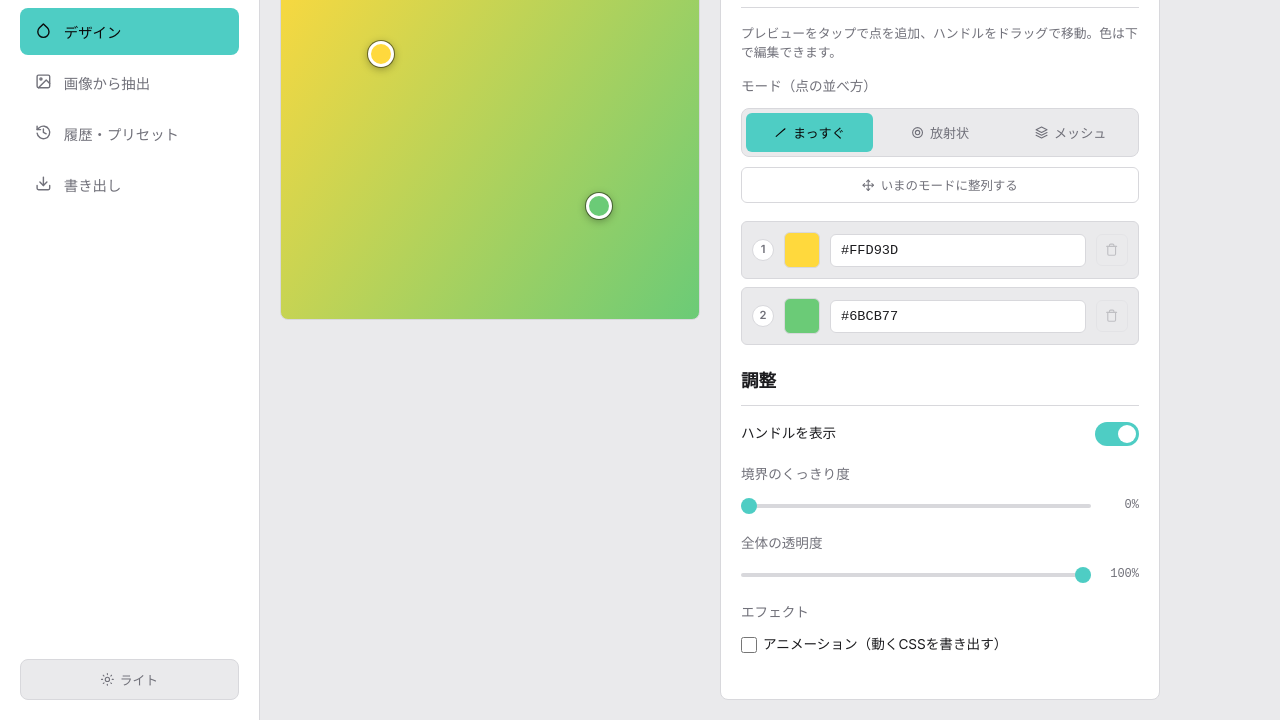
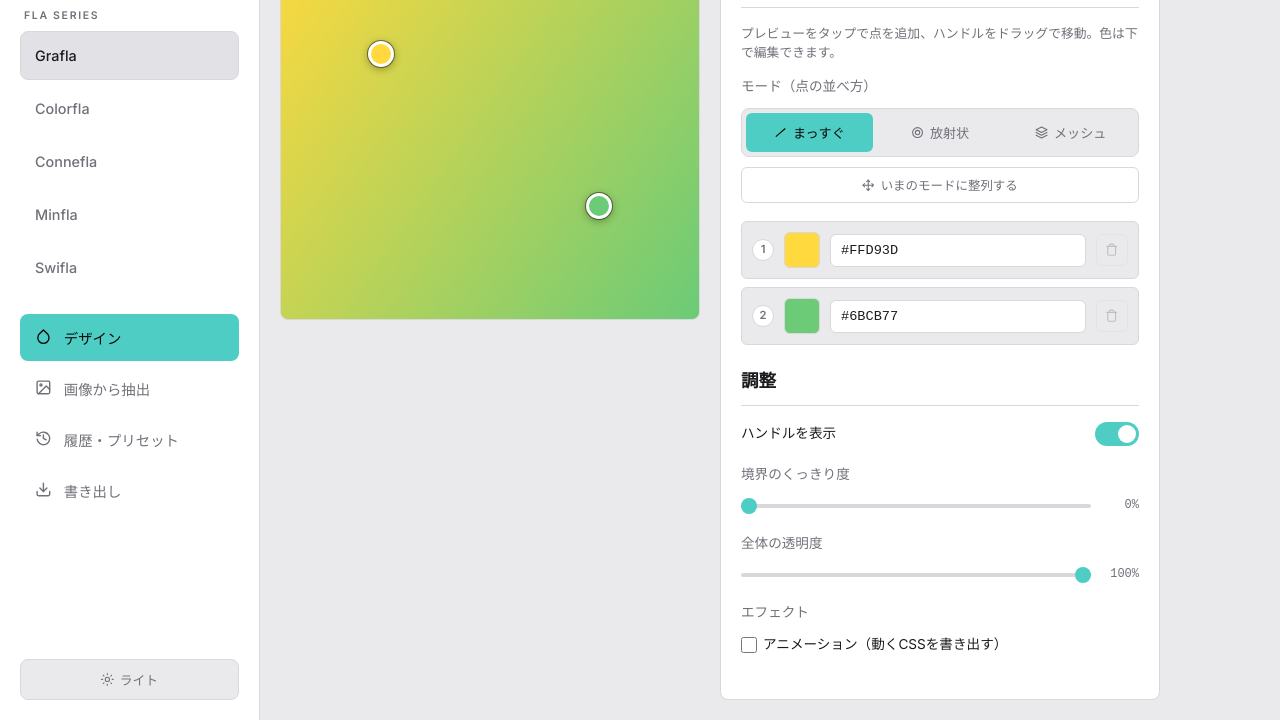
Before and after one commit to 60mm60-ops/grafla, a plain HTML site: page index.html in a window 1280 px wide. Shown: the part 80-800 px from the top of the page. Drawn offline with nearby package versions, Linux system fonts and the light colour scheme.

Commit message:
Add common fla-series header/switcher (Grafla standard)

```diff
--- a/index.html
+++ b/index.html
@@ -680,6 +680,14 @@
             <div class="logo-area">
                 <span id="logoIcon"></span> Grafla
             </div>
+            <p class="fla-side-label">FLA SERIES</p>
+            <nav class="main-nav fla-side-nav">
+                <a class="nav-btn" href="https://grafla.vercel.app" aria-current="page">Grafla</a>
+                <a class="nav-btn" href="https://colorfla.vercel.app">Colorfla</a>
+                <a class="nav-btn" href="https://colorfla-au5j.vercel.app">Connefla</a>
+                <a class="nav-btn" href="https://minfla.vercel.app">Minfla</a>
+                <a class="nav-btn" href="https://swifla.vercel.app">Swifla</a>
+            </nav>
             <nav class="main-nav">
                 <button class="nav-btn active" data-target="panel-design"><span class="nav-ic" data-ic="droplet"></span><span>デザイン</span></button>
                 <button class="nav-btn" data-target="panel-image"><span class="nav-ic" data-ic="image"></span><span>画像から抽出</span></button>
@@ -1819,5 +1827,37 @@
 
         document.addEventListener('DOMContentLoaded', init);
     </script>
+
+<style>
+/* ===== fla series switcher (common, Grafla standard) ===== */
+.fla-switch{position:fixed;top:47px;left:18px;z-index:3000;display:flex;gap:15px;font-family:'Inter',-apple-system,BlinkMacSystemFont,sans-serif}
+.fla-switch a{color:var(--text-muted,#71717a);text-decoration:none;font-size:11.5px;font-weight:500;letter-spacing:.04em;padding:4px 1px;line-height:1}
+.fla-switch a:hover{color:var(--text-primary,#1c1c1f)}
+.fla-switch a[aria-current="page"]{color:var(--accent-color,#4ecdc4);font-weight:700}
+.fla-switch--dark a{color:#9a9a9a}
+.fla-switch--dark a:hover{color:#ffffff}
+.fla-switch--dark a[aria-current="page"]{color:#4ecdc4}
+@media(max-width:640px){
+  .fla-switch{top:auto;bottom:14px;left:50%;transform:translateX(-50%);gap:2px;padding:4px;background:var(--bg-surface,#ffffff);border:1px solid var(--border-color,#d8d8dc);border-radius:999px;box-shadow:0 4px 18px rgba(20,20,30,.13)}
+  .fla-switch a{padding:7px 11px;border-radius:999px;font-size:11px}
+  .fla-switch a[aria-current="page"]{background:var(--accent-color,#4ecdc4);color:var(--on-accent,#0a0a0a)}
+  .fla-switch--dark{background:#1a1a1a;border-color:#333}
+}
+</style>
+<nav class="fla-switch" aria-label="fla series">
+  <a href="https://grafla.vercel.app" aria-current="page">Grafla</a>
+  <a href="https://colorfla.vercel.app">Colorfla</a>
+  <a href="https://colorfla-au5j.vercel.app">Connefla</a>
+  <a href="https://minfla.vercel.app">Minfla</a>
+  <a href="https://swifla.vercel.app">Swifla</a>
+</nav>
+
+<style>
+@media(min-width:1101px){.fla-switch{display:none}}
+.fla-side-label{font-size:10.5px;letter-spacing:.16em;color:var(--text-muted);font-weight:600;margin:0 0 6px 4px}
+.fla-side-nav{margin-bottom:22px}
+.fla-side-nav .nav-btn{text-decoration:none}
+.fla-side-nav .nav-btn[aria-current="page"]{background:var(--bg-hover);color:var(--text-primary);border-color:var(--border-color)}
+</style>
 </body>
 </html>
```
